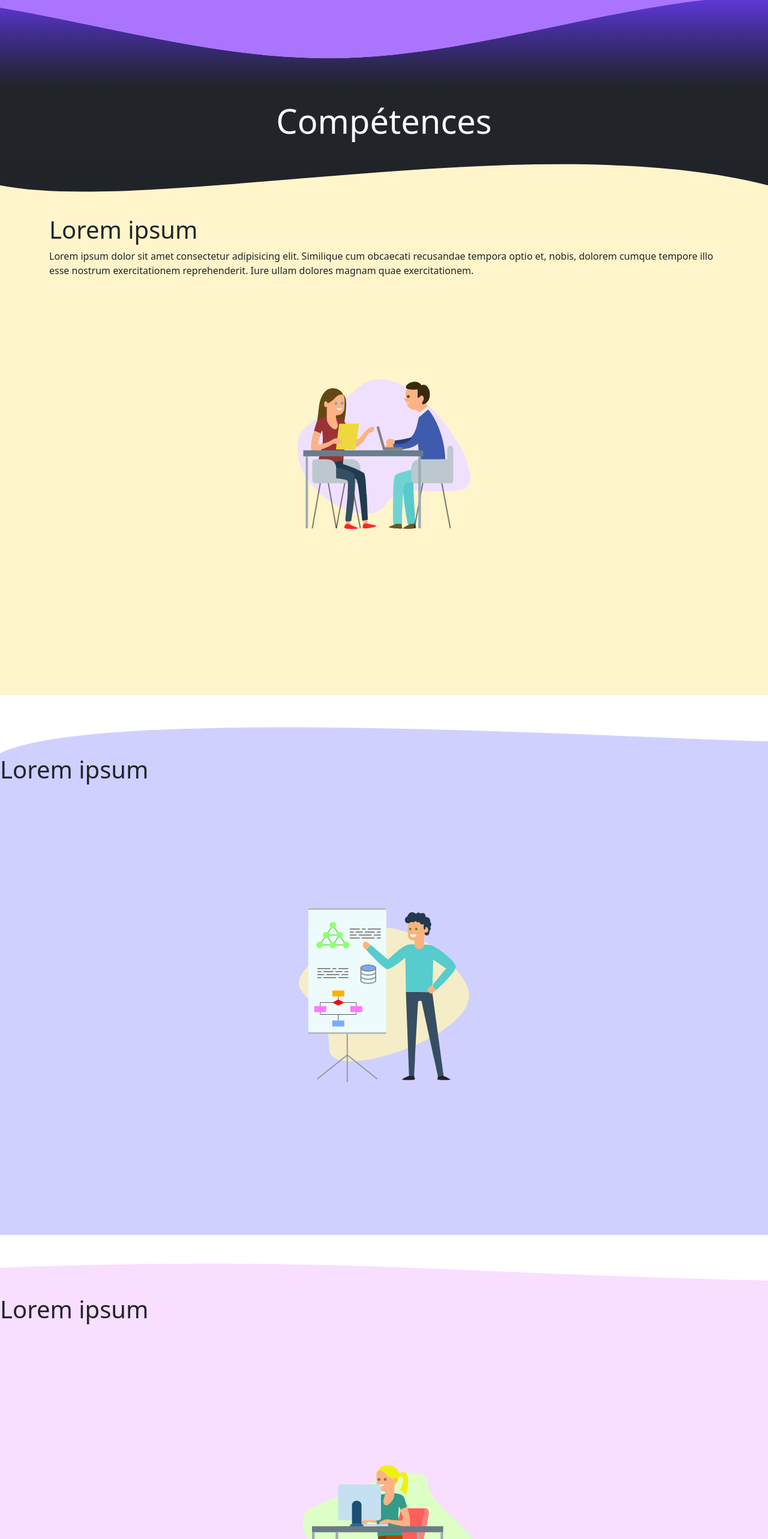
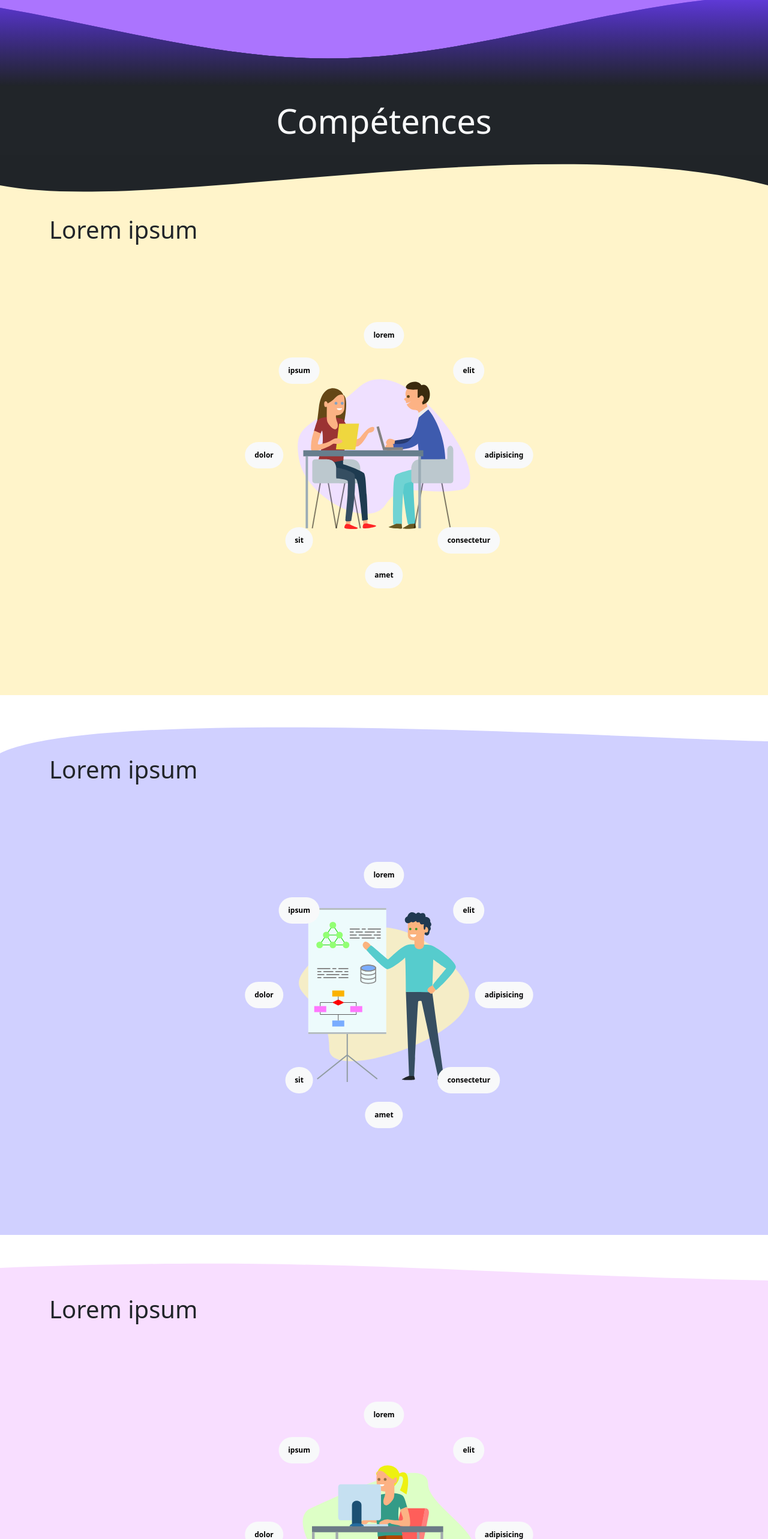
Before and after one commit to samier-fabien/samier_fabien_cv, a React (Vite) app: page /competences in a window 1280 px wide. Shown: the part 203-2769 px from the top of the page at 60% size. Built offline with nearby package versions, Linux system fonts and the light colour scheme.

Commit message:
Ajout des RadialTextDisplay dans Skills

```diff
--- a/src/routes/Skills.jsx
+++ b/src/routes/Skills.jsx
@@ -3,6 +3,7 @@ import FooterTransition from "../components/FooterTransition";
 import HeaderTransition from "../components/HeaderTransition";
 import Transition from "../components/Transition";
 import "../css/skills.css";
+import RadialTextDisplay from "../components/RadialTextDisplay";
 
 export default function Skills() {
   return (
@@ -20,15 +21,22 @@ export default function Skills() {
       <div className="sticky-top z-n1 bg-transparent">
         <div className="parallax-container bg-parallax-1 sticky-top">
           <div className="container">
-            <div className="row">
+            <div className="row position-absolute">
               <h1>Lorem ipsum</h1>
             </div>
-            <div className="row">
-              <div>
-                Lorem ipsum dolor sit amet consectetur adipisicing elit. Similique cum obcaecati
-                recusandae tempora optio et, nobis, dolorem cumque tempore illo esse nostrum
-                exercitationem reprehenderit. Iure ullam dolores magnam quae exercitationem.
-              </div>
+            <div className="d-flex justify-content-center align-items-center vh-100">
+              <RadialTextDisplay
+                textElements={[
+                  "lorem",
+                  "ipsum",
+                  "dolor",
+                  "sit",
+                  "amet",
+                  "consectetur",
+                  "adipisicing",
+                  "elit",
+                ]}
+              />
             </div>
           </div>
         </div>
@@ -40,7 +48,25 @@ export default function Skills() {
       />
       <div className="sticky-top z-n1 bg-transparent">
         <div className="parallax-container bg-parallax-2 sticky-top">
-          <h1>Lorem ipsum</h1>
+          <div className="container">
+            <div className="row position-absolute">
+              <h1>Lorem ipsum</h1>
+            </div>
+            <div className="d-flex justify-content-center align-items-center vh-100">
+              <RadialTextDisplay
+                textElements={[
+                  "lorem",
+                  "ipsum",
+                  "dolor",
+                  "sit",
+                  "amet",
+                  "consectetur",
+                  "adipisicing",
+                  "elit",
+                ]}
+              />
+            </div>
+          </div>
         </div>
       </div>
 
@@ -51,7 +77,25 @@ export default function Skills() {
       />
       <div className="sticky-top z-n1 bg-transparent">
         <div className="parallax-container bg-parallax-3 sticky-top">
-          <h1>Lorem ipsum</h1>
+          <div className="container">
+            <div className="row position-absolute">
+              <h1>Lorem ipsum</h1>
+            </div>
+            <div className="d-flex justify-content-center align-items-center vh-100">
+              <RadialTextDisplay
+                textElements={[
+                  "lorem",
+                  "ipsum",
+                  "dolor",
+                  "sit",
+                  "amet",
+                  "consectetur",
+                  "adipisicing",
+                  "elit",
+                ]}
+              />
+            </div>
+          </div>
         </div>
       </div>
 
```
